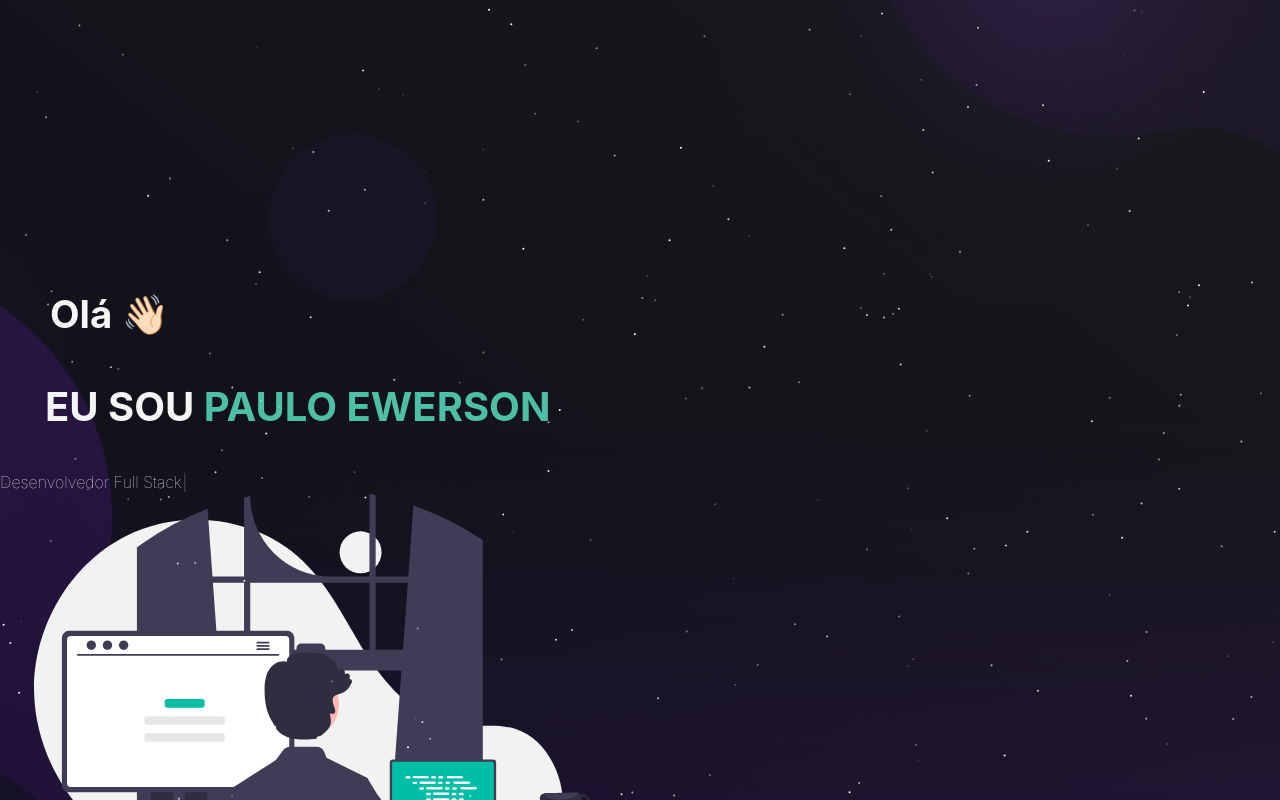
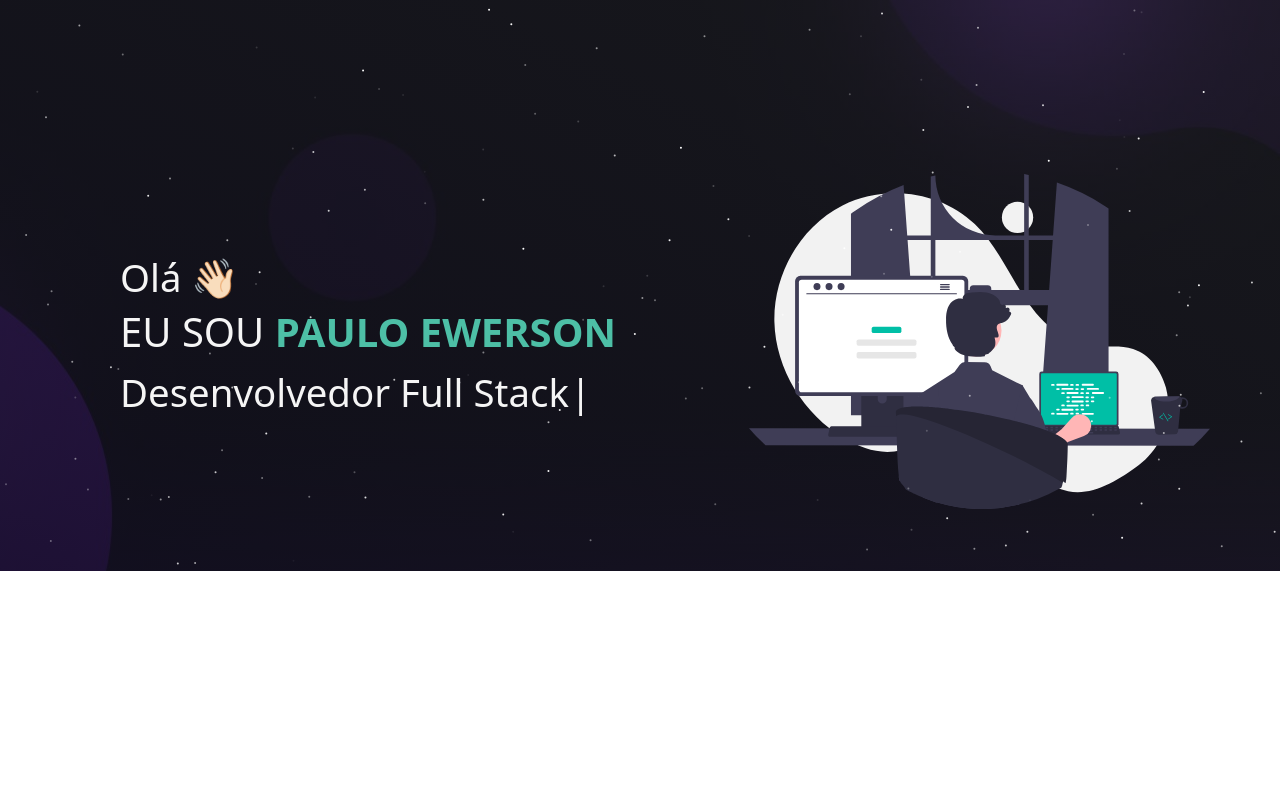
Before and after one commit to PauloEwerson/Portfolio, a React (Create React App) app: page / in a window 1280 px wide. Shown: the top 800 px of the page. Built offline with nearby package versions, Linux system fonts and the light colour scheme.

Commit message:
feat: Adiciona bootstrap

```diff
--- a/package.json
+++ b/package.json
@@ -11,6 +11,7 @@
     "@testing-library/jest-dom": "^5.16.5",
     "@testing-library/react": "^13.4.0",
     "@testing-library/user-event": "^13.5.0",
+    "bootstrap": "^5.2.2",
     "netlify-cli": "^12.0.9",
     "react": "^18.2.0",
     "react-bootstrap": "^2.5.0",
--- a/src/App.css
+++ b/src/App.css
@@ -1,83 +1,38 @@
-html {
-  --image-gradient: linear-gradient(
-    to bottom left,
-    rgba(17, 16, 16, 0.678),
-    rgba(12, 10, 22, 0.863)
-  );
+.App {
+  text-align: center;
 }
 
-.purple {
-  color: var(--imp-text-color) !important;
+.App-logo {
+  height: 40vmin;
+  pointer-events: none;
 }
 
-button:focus {
-  box-shadow: none !important;
+@media (prefers-reduced-motion: no-preference) {
+  .App-logo {
+    animation: App-logo-spin infinite 20s linear;
+  }
 }
 
-/* --------- */
-/*Scrollbar   */
-/* --------- */
-
-::-webkit-scrollbar {
-  width: 7px;
+.App-header {
+  background-color: #282c34;
+  min-height: 100vh;
+  display: flex;
+  flex-direction: column;
+  align-items: center;
+  justify-content: center;
+  font-size: calc(10px + 2vmin);
+  color: white;
 }
 
-/* Track */
-::-webkit-scrollbar-track {
-  background: #194138;
+.App-link {
+  color: #61dafb;
 }
 
-/* Handle */
-::-webkit-scrollbar-thumb {
-  background: #4dbfa6;
-  border-radius: 12px;
+@keyframes App-logo-spin {
+  from {
+    transform: rotate(0deg);
+  }
+  to {
+    transform: rotate(360deg);
+  }
 }
-
-/* Handle on hover */
-::-webkit-scrollbar-thumb:hover {
-  background: #4dbfa6;
-  border-radius: 12px;
-}
-
-body {
-  font-family: -apple-system, system-ui, BlinkMacSystemFont, "Segoe UI", Roboto, "Helvetica Neue", Arial, sans-serif;
-  margin: 0;
-  font-size: 1rem;
-  font-weight: 1.5;
-  line-height: 1.5;
-  color: #292b2c;
-  background-color: #fff;
-}
-.testimonial {
-  margin: 0 auto;
-  padding: 0 2em;
-}
-.testimonial-wrapper {
-  text-align: center;
-  max-width: 950px;
-  margin: 0 auto;
-  border: 1px solid #e6e6e6;
-  padding: 40px 25px;
-  margin-top: 50px;
-}
-.testimonial-quote p {
-  line-height: 1.5;
-  font-weight: 300;
-  margin-bottom: 25px;
-  font-size: 1.375rem;
-}
-.testimonial-avatar {
-  margin: -90px auto 30px;
-  width: 100px;
-  border-radius: 50%;
-  object-fit: cover;
-  margin-bottom: 0;
-}
-.testimonial-name {
-  margin-bottom: 0;
-  font-weight: 600;
-  font-size: 1rem;
-}
-.testimonial-name span {
-  font-weight: 400;
-}
--- a/src/App.js
+++ b/src/App.js
@@ -1,5 +1,7 @@
 import React from "react";
 import './App.css';
+import "./style.css";
+import "bootstrap/dist/css/bootstrap.min.css";
 import {
   BrowserRouter as Router,
   Route,
--- a/src/pages/Home/styles.module.css
+++ b/src/pages/Home/styles.module.css
@@ -7,6 +7,7 @@
   padding-bottom: 30px !important;
   padding-top: 30px !important;
   background-color: rgb(31, 31, 31);
+  /* box-sizing: border-box; */
 }
 
 .homeContent {
@@ -35,7 +36,7 @@
 
 .heroHeadingName {
   font-size: 2.5em !important;
-  padding-left: 45px !important;
+  padding-left: 50px !important;
 }
 
 .mainName {
@@ -45,6 +46,8 @@
 .heroType {
   padding: 50;
   text-align: left;
+  font-size: 2.4em !important;
+  padding-left: 50px !important;
 }
 
 .heroCol {
--- /dev/null
+++ b/src/style.css
@@ -0,0 +1,91 @@
+html {
+  --section-background-color: linear-gradient(
+    to bottom left,
+    rgba(17, 16, 16, 0.582),
+    rgba(12, 8, 24, 0.904)
+  );
+
+  --image-gradient: linear-gradient(
+    to bottom left,
+    rgba(17, 16, 16, 0.678),
+    rgba(12, 10, 22, 0.863)
+  );
+
+  --imp-text-color: #c770f0;
+}
+
+.purple {
+  color: var(--imp-text-color) !important;
+}
+
+button:focus {
+  box-shadow: none !important;
+}
+
+/* --------- */
+/*Scrollbar   */
+/* --------- */
+
+::-webkit-scrollbar {
+  width: 7px;
+}
+
+/* Track */
+::-webkit-scrollbar-track {
+  background: #194138;
+}
+
+/* Handle */
+::-webkit-scrollbar-thumb {
+  background: #4dbfa6;
+  border-radius: 12px;
+}
+
+/* Handle on hover */
+::-webkit-scrollbar-thumb:hover {
+  background: #4dbfa6;
+  border-radius: 12px;
+}
+
+body {
+  font-family: -apple-system, system-ui, BlinkMacSystemFont, "Segoe UI", Roboto, "Helvetica Neue", Arial, sans-serif;
+  margin: 0;
+  font-size: 1rem;
+  font-weight: 1.5;
+  line-height: 1.5;
+  color: #292b2c;
+  background-color: #fff;
+}
+.testimonial {
+  margin: 0 auto;
+  padding: 0 2em;
+}
+.testimonial-wrapper {
+  text-align: center;
+  max-width: 950px;
+  margin: 0 auto;
+  border: 1px solid #e6e6e6;
+  padding: 40px 25px;
+  margin-top: 50px;
+}
+.testimonial-quote p {
+  line-height: 1.5;
+  font-weight: 300;
+  margin-bottom: 25px;
+  font-size: 1.375rem;
+}
+.testimonial-avatar {
+  margin: -90px auto 30px;
+  width: 100px;
+  border-radius: 50%;
+  object-fit: cover;
+  margin-bottom: 0;
+}
+.testimonial-name {
+  margin-bottom: 0;
+  font-weight: 600;
+  font-size: 1rem;
+}
+.testimonial-name span {
+  font-weight: 400;
+}
```
Also changed, not shown: 1 other file (tests, documents, lock files or other folders).
